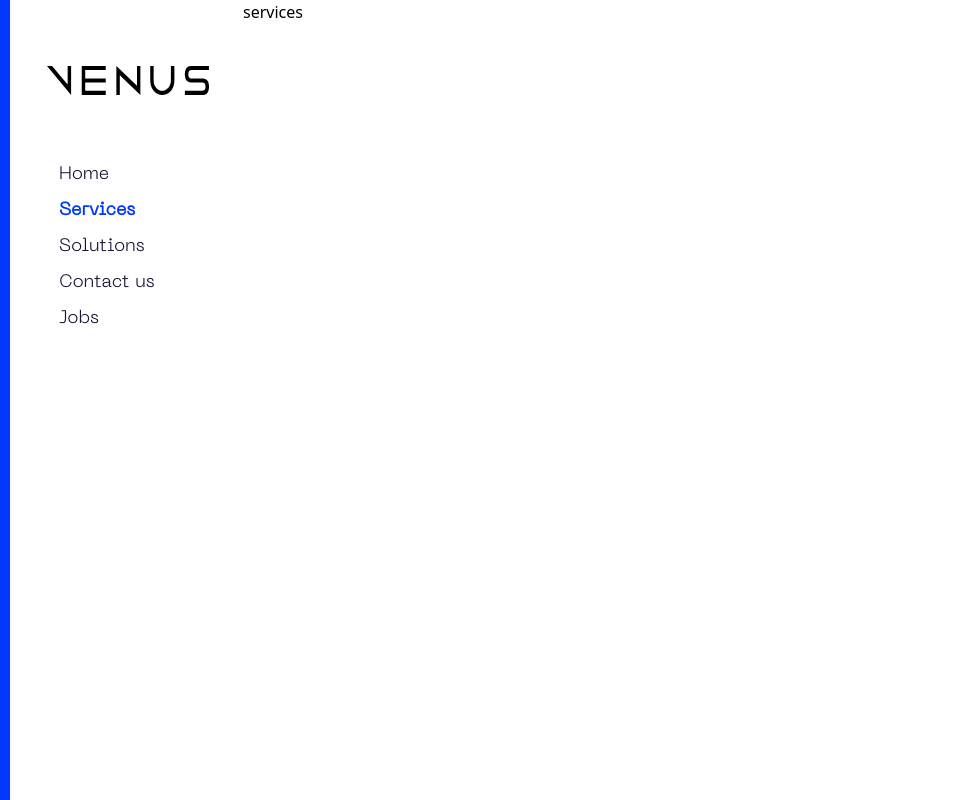
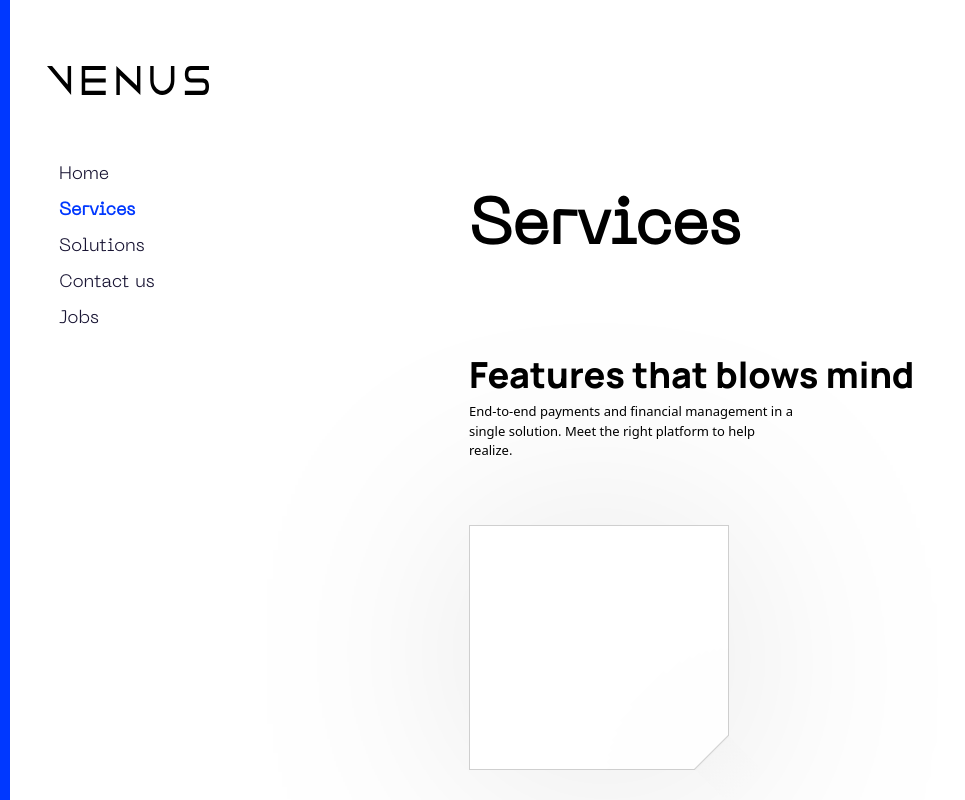
Before and after one commit to Milad080/venus-website, a React (Vite) app: page /services in a window 1280 px wide. Shown: the whole page, without its empty margins (0-965 px from the left). Built offline with nearby package versions, Linux system fonts and the light colour scheme.

Commit message:
implementing the first part of services-page

```diff
--- /dev/null
+++ b/src/features/ServicesPage/featuresThatBlowMind.jsx
@@ -0,0 +1,24 @@
+function FeaturesThatBlowMind() {
+  return (
+    <div className="ml-[226px] mt-[72px]">
+      <h1 className="max-w-[450px] font-[Manrope] text-[36px] font-extrabold">
+        Features that blows mind
+      </h1>
+      <p className="text-[13px] max-w-[326px]">
+        End-to-end payments and financial management in a single solution. Meet
+        the right platform to help realize.
+      </p>
+      <div className="mt-16 mb-16 relative w-[260px] h-[245px] bg-white border border-[#CFCFCF] drop-shadow-[0_4px_111px_rgba(0,0,0,0.1)]">
+        <div
+          className="absolute bottom-0 right-0 w-12 h-12 bg-gradient-to-br border-l border-[#CFCFCF] rotate-45 translate-x-1/2 translate-y-1/2 drop-shadow-[0px_0_112px_rgba(0,0,0,0.1)] "
+          style={{
+            background:
+              "linear-gradient(90deg, #cecece 0%,#f0f0f0 1%, #f5f5f5 2%, #f9f9f9 100%",
+          }}
+        ></div>
+      </div>
+    </div>
+  );
+}
+
+export default FeaturesThatBlowMind;
--- a/src/pages/Services.jsx
+++ b/src/pages/Services.jsx
@@ -1,5 +1,14 @@
+import FeaturesThatBlowMind from "../features/ServicesPage/featuresThatBlowMind";
+
 function Services() {
-  return <div>services</div>;
+  return (
+    <div>
+      <h1 className="mt-[180px] font-machina text-[64px] font-extrabold ml-[226px]">
+        Services
+      </h1>
+      <FeaturesThatBlowMind />
+    </div>
+  );
 }
 
 export default Services;
--- a/src/ui/Sidebar.jsx
+++ b/src/ui/Sidebar.jsx
@@ -3,13 +3,13 @@ import MainNav from "./MainNav";
 
 function Sidebar() {
   return (
-    <div className="flex mr-2.5 font-machina">
+    <aside className="flex mr-2.5 font-machina">
       <div className="w-2.5 bg-[#0038FF]"></div>
-      <aside className="w-[223px]">
+      <div className="w-[223px]">
         <Logo />
         <MainNav />
-      </aside>
-    </div>
+      </div>
+    </aside>
   );
 }
 
```
Also changed, not shown: src/features/Homepage/TypesOfProvidedServices.jsx (+10 -4 lines).
